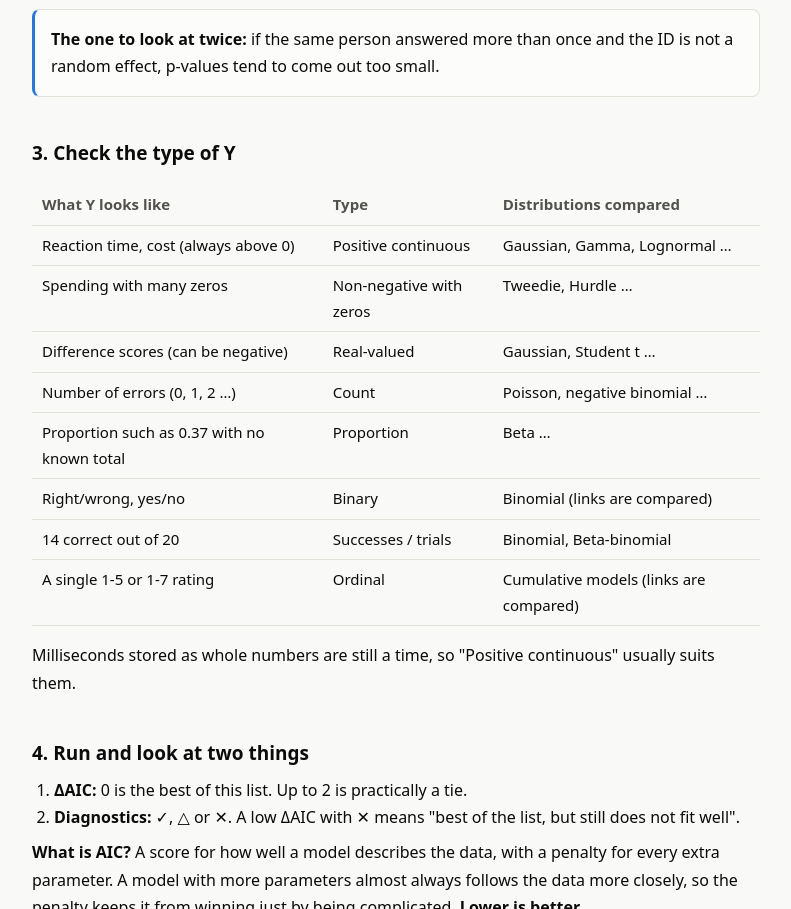
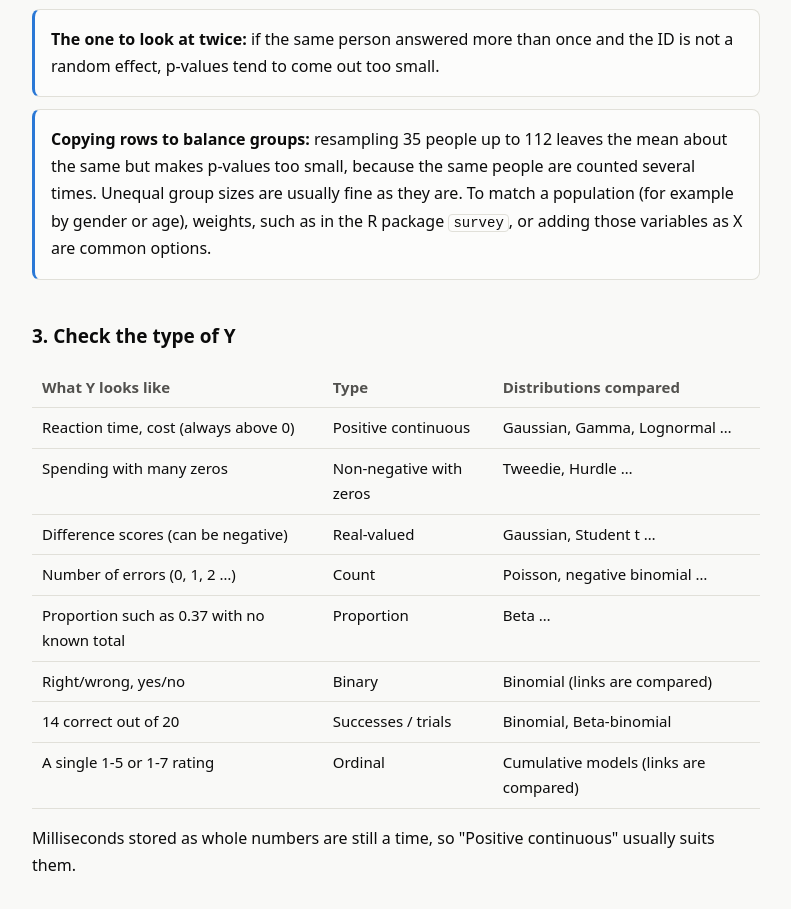
Before and after one commit to bakeyeon/glm-explorer, a plain HTML site: page guide.html in a window 1280 px wide. Shown: the part 3933-4842 px from the top of the page, without its empty margins (244-1035 px from the left). Drawn offline with Linux system fonts and the light colour scheme.

Commit message:
Guide: note on duplicating rows
Co-Authored-By: Claude Opus 5.5 <noreply@anthropic.com>

```diff
--- a/guide.html
+++ b/guide.html
@@ -86,6 +86,7 @@ pre.one{background:var(--sf);border:1px solid var(--grid);border-radius:8px;padd
 <tr><td>For successes out of several tries: the success column</td><td><b>Y</b>, plus the failure column as <b>Failures</b> or the total as <b>Trials</b></td></tr>
 <tr><td>Row numbers, memos, dates, other outcomes</td><td><b>Not used</b></td></tr></table></div>
 <div class="box"><p><b>The one to look at twice:</b> if the same person answered more than once and the ID is not a random effect, p-values tend to come out too small.</p></div>
+<div class="box"><p><b>Copying rows to balance groups:</b> resampling 35 people up to 112 leaves the mean about the same but makes p-values too small, because the same people are counted several times. Unequal group sizes are usually fine as they are. To match a population (for example by gender or age), weights, such as in the R package <code>survey</code>, or adding those variables as X are common options.</p></div>
 
 <h2>3. Check the type of Y</h2>
 <div class="tw"><table><tr><th>What Y looks like</th><th>Type</th><th>Distributions compared</th></tr>
@@ -216,6 +217,7 @@ pre.one{background:var(--sf);border:1px solid var(--grid);border-radius:8px;padd
 <tr><td>여러 번 시도한 성공 횟수</td><td>성공 열을 <b>Y</b>로, 실패 열은 <b>실패 수</b> 또는 전체 열은 <b>시행 수</b>로</td></tr>
 <tr><td>행 번호, 메모, 날짜, 다른 결과 변수</td><td><b>사용 안 함</b></td></tr></table></div>
 <div class="box"><p><b>한 번 더 볼 부분:</b> 같은 사람이 여러 번 답했는데 ID가 랜덤효과에 없으면 p값이 실제보다 작게 나오기 쉽습니다.</p></div>
+<div class="box"><p><b>집단 크기를 맞추려고 행을 복제할 때:</b> 35명을 다시 뽑아 112명으로 늘리면 평균은 거의 그대로인데, 같은 사람을 여러 번 세게 되어 p값이 실제보다 작게 나옵니다. 집단의 인원이 서로 달라도 대체로 그대로 분석하실 수 있습니다. 성별이나 연령을 모집단에 맞추려면 R의 <code>survey</code> 패키지 같은 가중치나, 그 변수를 X로 넣는 방법이 흔히 쓰입니다.</p></div>
 
 <h2>3. Y 유형 확인</h2>
 <div class="tw"><table><tr><th>Y의 모습</th><th>유형</th><th>비교하는 분포</th></tr>
```
